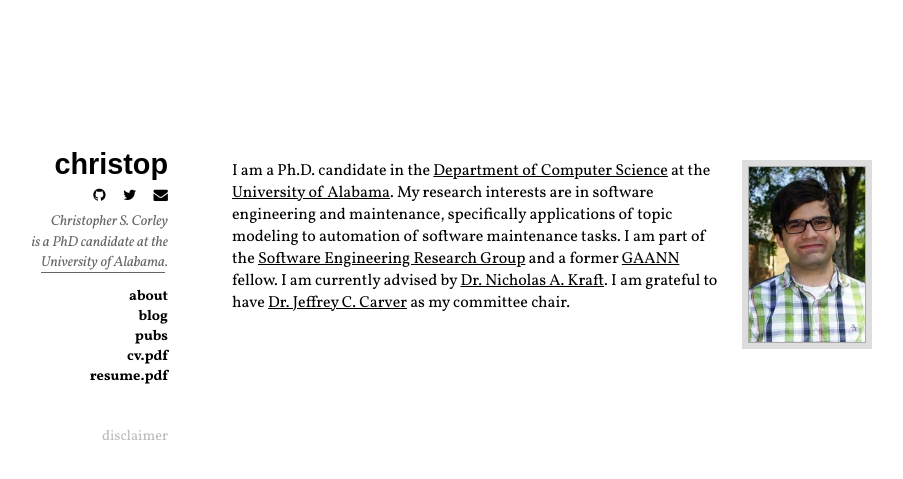
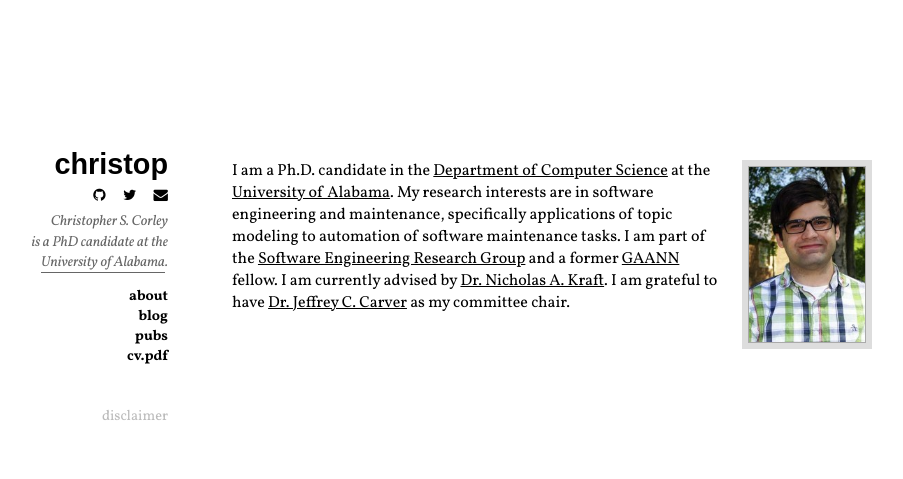
Before and after one commit to cscorley/cscorley.github.io, a Jekyll site: the page built from index.md, in a window 1280 px wide. Shown: the top 479 px of the page, without its empty margins (152-1055 px from the left). Built offline with Jekyll 4.4.1, drawn with Linux system fonts in a browser that asks for light colours; nearby versions of some CDN libraries; Markdown is read by kramdown in place of the engine named in the settings.

Commit message:
removes resume link

```diff
--- a/_includes/header.html
+++ b/_includes/header.html
@@ -12,7 +12,6 @@
         <a href="/posts"><b>blog</b></a><br />
         <a href="/publications"><b>pubs</b></a><br />
         <a href="/cscorley_cv.pdf"><b>cv.pdf</b></a><br />
-        <a href="/cscorley_resume.pdf"><b>resume.pdf</b></a><br />
     </div>
 
     <br /><br />
```
